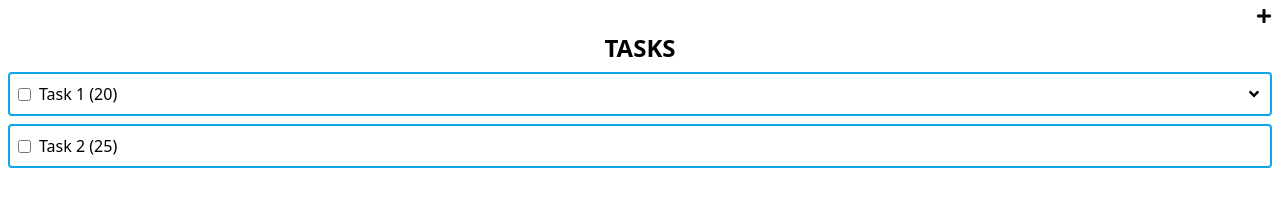
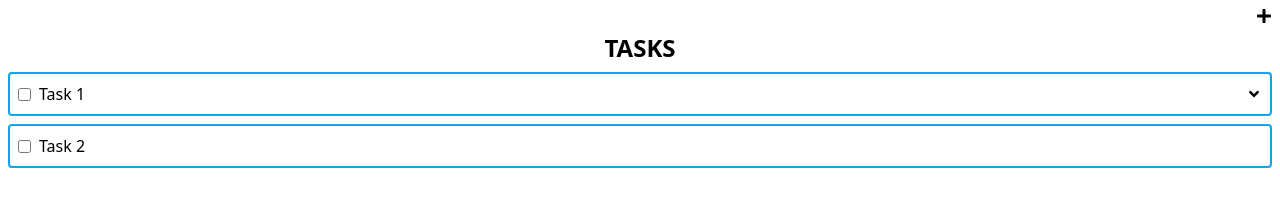
Before and after one commit to hnrkcode/habit-tracker, a React (Vite) app: page / in a window 1280 px wide. Shown: the top 208 px of the page. Built offline with nearby package versions, Linux system fonts and the light colour scheme.

Commit message:
Remove duration

```diff
--- a/src/components/TaskItem.tsx
+++ b/src/components/TaskItem.tsx
@@ -21,7 +21,7 @@ export default function TaskItem({
           checked={done}
           onChange={() => onCheckbox && onCheckbox(id)}
         />
-        {name} ({duration})
+        {name}
       </div>
 
       {showSubtasks !== undefined && (
```
